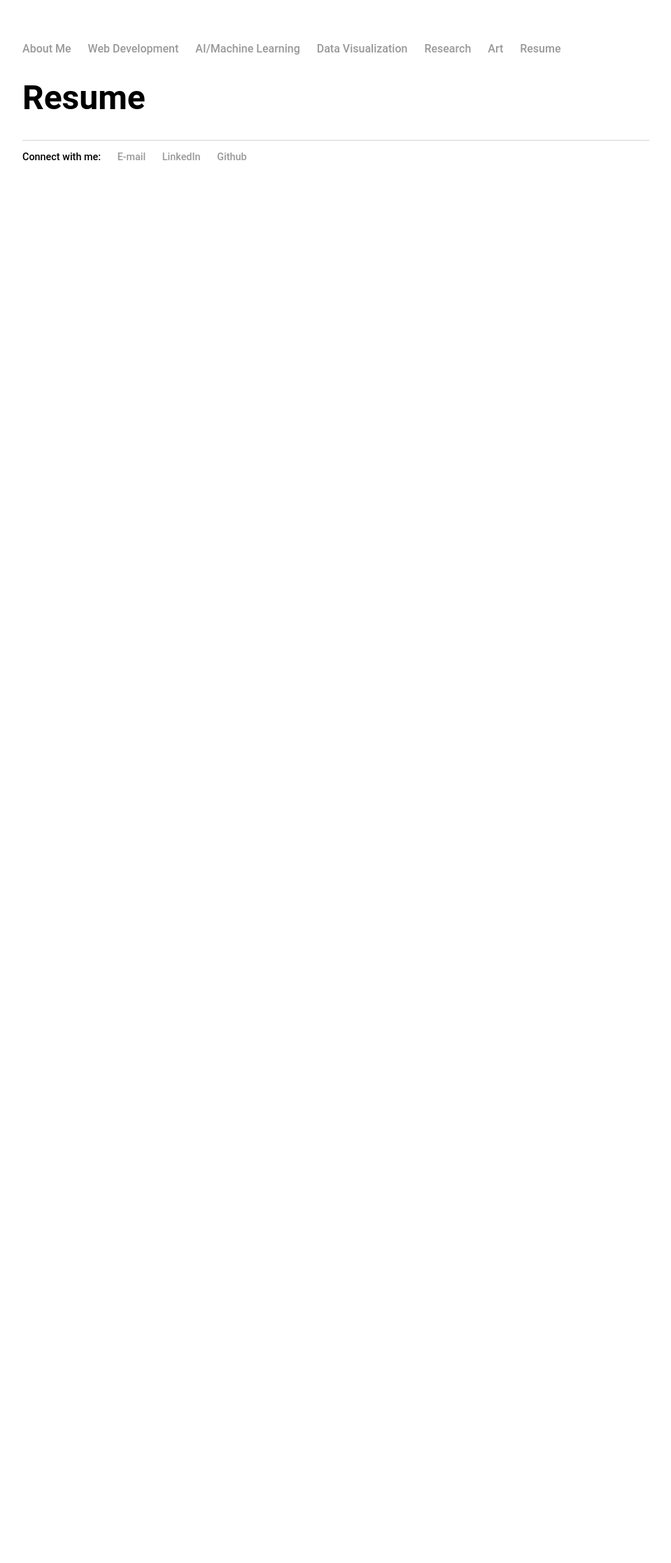
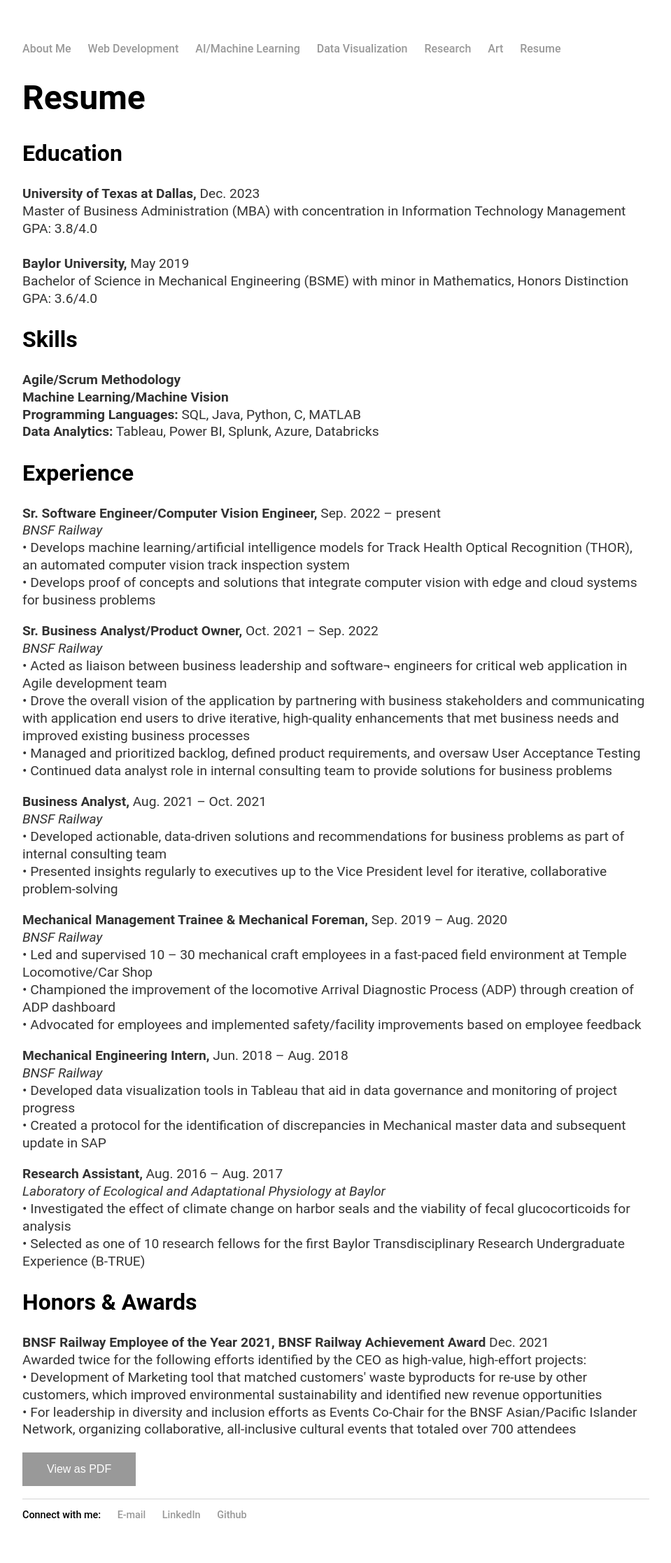
Before and after one commit to vivianbyoung/vivianbyoung, a Jekyll site: the page built from resume.html, in a window 1280 px wide. Shown: the whole page at 70% size, without its empty margins (160-1119 px from the left). Built offline with Jekyll 4.4.1, drawn with Linux system fonts in a browser that asks for light colours; before the commit the page ends 900 px from its top, so only the background shows below that.

Commit message:
Updated Resume page

```diff
--- a/css/main.css
+++ b/css/main.css
@@ -46,3 +46,18 @@
 ul.posts li {
     list-style: none;
 }
+
+button {
+    background-color: #999;
+    border: none;
+    color: white;
+    padding: 15px 35px;
+    text-align: center;
+    display: inline-block;
+    font-size: 16px;
+  }
+
+button:hover {
+    background-color:black;
+    transition: 0.5s;
+}
--- a/resume.html
+++ b/resume.html
@@ -4,5 +4,81 @@
 ---
 <div class="blurb">
 	<h1>Resume</h1>
-	<p></p>
+
+	<h2>Education</h2>
+	<p>
+		<b>University of Texas at Dallas,</b> Dec. 2023
+		<br>Master of Business Administration (MBA) with concentration in Information Technology Management
+		<br>GPA: 3.8/4.0
+		<br>
+		<br><b>Baylor University,</b> May 2019
+		<br>Bachelor of Science in Mechanical Engineering (BSME) with minor in Mathematics, Honors Distinction
+		<br>GPA: 3.6/4.0
+	</p>
+
+	<h2>Skills</h2>
+	<p>
+		<b>Agile/Scrum Methodology</b>
+		<br><b>Machine Learning/Machine Vision</b>
+		<br><b>Programming Languages:</b> SQL, Java, Python, C, MATLAB
+		<br><b>Data Analytics:</b> Tableau, Power BI, Splunk, Azure, Databricks
+	</p>
+
+	<h2>Experience</h2>
+	<p>
+		<b>Sr. Software Engineer/Computer Vision Engineer,</b> Sep. 2022 – present
+		<br><i>BNSF Railway</i>
+		<br>• Develops machine learning/artificial intelligence models for Track Health Optical Recognition (THOR), an automated computer vision track inspection system
+		<br>• Develops proof of concepts and solutions that integrate computer vision with edge and cloud systems for business problems
+	</p>
+
+	<p>
+		<b>Sr. Business Analyst/Product Owner,</b> Oct. 2021 – Sep. 2022
+		<br><i>BNSF Railway</i>
+		<br>• Acted as liaison between business leadership and software¬ engineers for critical web application in Agile development team
+		<br>• Drove the overall vision of the application by partnering with business stakeholders and communicating with application end users to drive iterative, high-quality enhancements that met business needs and improved existing business processes
+		<br>• Managed and prioritized backlog, defined product requirements, and oversaw User Acceptance Testing
+		<br>• Continued data analyst role in internal consulting team to provide solutions for business problems
+	</p>
+
+	<p>
+		<b>Business Analyst,</b> Aug. 2021 – Oct. 2021
+		<br><i>BNSF Railway</i>
+		<br>• Developed actionable, data-driven solutions and recommendations for business problems as part of internal consulting team
+		<br>• Presented insights regularly to executives up to the Vice President level for iterative, collaborative problem-solving
+	</p>
+
+	<p>
+		<b>Mechanical Management Trainee & Mechanical Foreman,</b> Sep. 2019 – Aug. 2020
+		<br><i>BNSF Railway</i>
+		<br>• Led and supervised 10 – 30 mechanical craft employees in a fast-paced field environment at Temple Locomotive/Car Shop
+		<br>• Championed the improvement of the locomotive Arrival Diagnostic Process (ADP) through creation of ADP dashboard
+		<br>• Advocated for employees and implemented safety/facility improvements based on employee feedback
+	</p>
+
+	<p>
+		<b>Mechanical Engineering Intern,</b> Jun. 2018 – Aug. 2018
+		<br><i>BNSF Railway</i>
+		<br>• Developed data visualization tools in Tableau that aid in data governance and monitoring of project progress
+		<br>• Created a protocol for the identification of discrepancies in Mechanical master data and subsequent update in SAP
+	</p>
+
+	<p>
+		<b>Research Assistant,</b> Aug. 2016 – Aug. 2017
+		<br><i>Laboratory of Ecological and Adaptational Physiology at Baylor</i>
+		<br>• Investigated the effect of climate change on harbor seals and the viability of fecal glucocorticoids for analysis
+		<br>• Selected as one of 10 research fellows for the first Baylor Transdisciplinary Research Undergraduate Experience (B-TRUE)
+	</p>
+
+	<h2>Honors & Awards</h2>
+	<p>
+		<b>BNSF Railway Employee of the Year 2021, BNSF Railway Achievement Award</b> Dec. 2021
+		<br>Awarded twice for the following efforts identified by the CEO as high-value, high-effort projects:
+		<br>• Development of Marketing tool that matched customers' waste byproducts for re-use by other customers, which improved environmental sustainability and identified new revenue opportunities
+		<br>• For leadership in diversity and inclusion efforts as Events Co-Chair for the BNSF Asian/Pacific Islander Network, organizing collaborative, all-inclusive cultural events that totaled over 700 attendees
+	</p>
+
+	<a href="/assets/Resume.pdf" target="_blank" rel="noopener noreferrer"><button>View as PDF</button></a>
+	<br>
+	<br>
 </div>
```
Also changed, not shown: research.html (+10 -0 lines), 1 other file.
